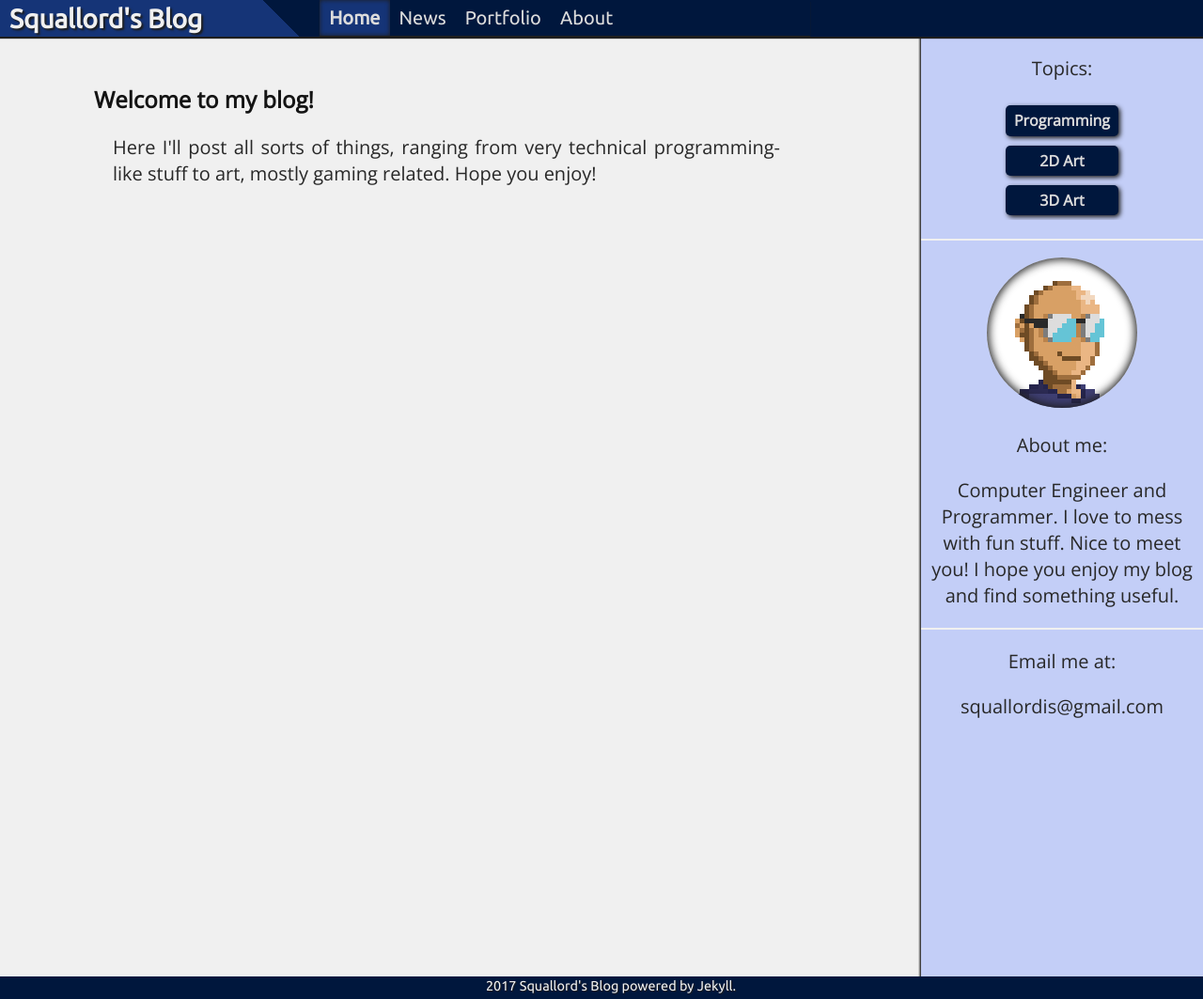
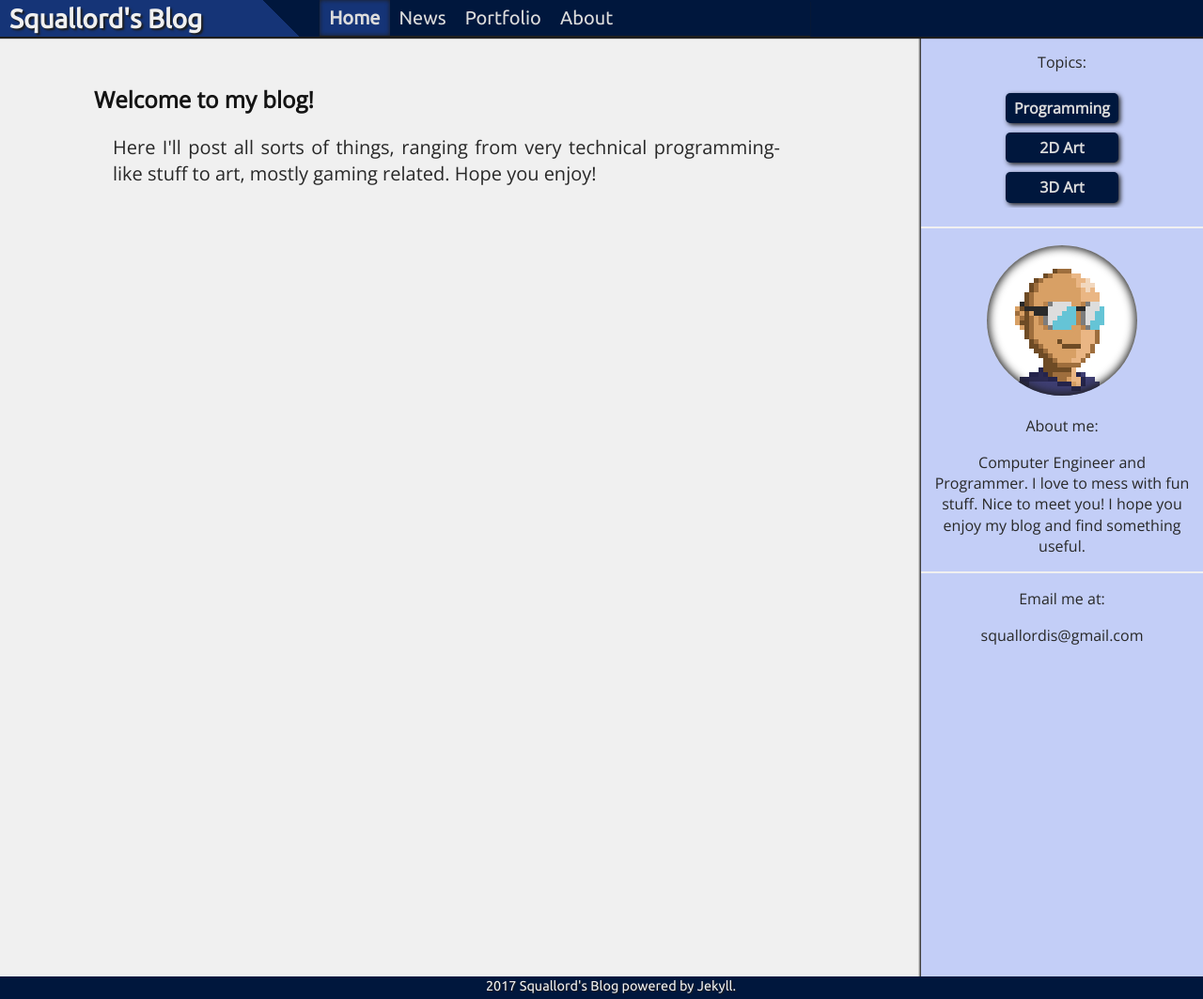
Before and after one commit to squallord/blog, a Jekyll site: the page built from index.html, in a window 1280 px wide. Shown: the whole page at 94% size. Built offline with Jekyll 4.4.1, drawn with Linux system fonts in a browser that asks for light colours; some web fonts are replaced.

Commit message:
fixed font size

```diff
--- a/css/main.scss
+++ b/css/main.scss
@@ -197,6 +197,7 @@ strong
 
 		p
 		{
+			font-size: $fontSizeDefault;
 			padding-left: 10px;
 			padding-right: 10px;
 		}
```
Also changed, not shown: 1 other file.
